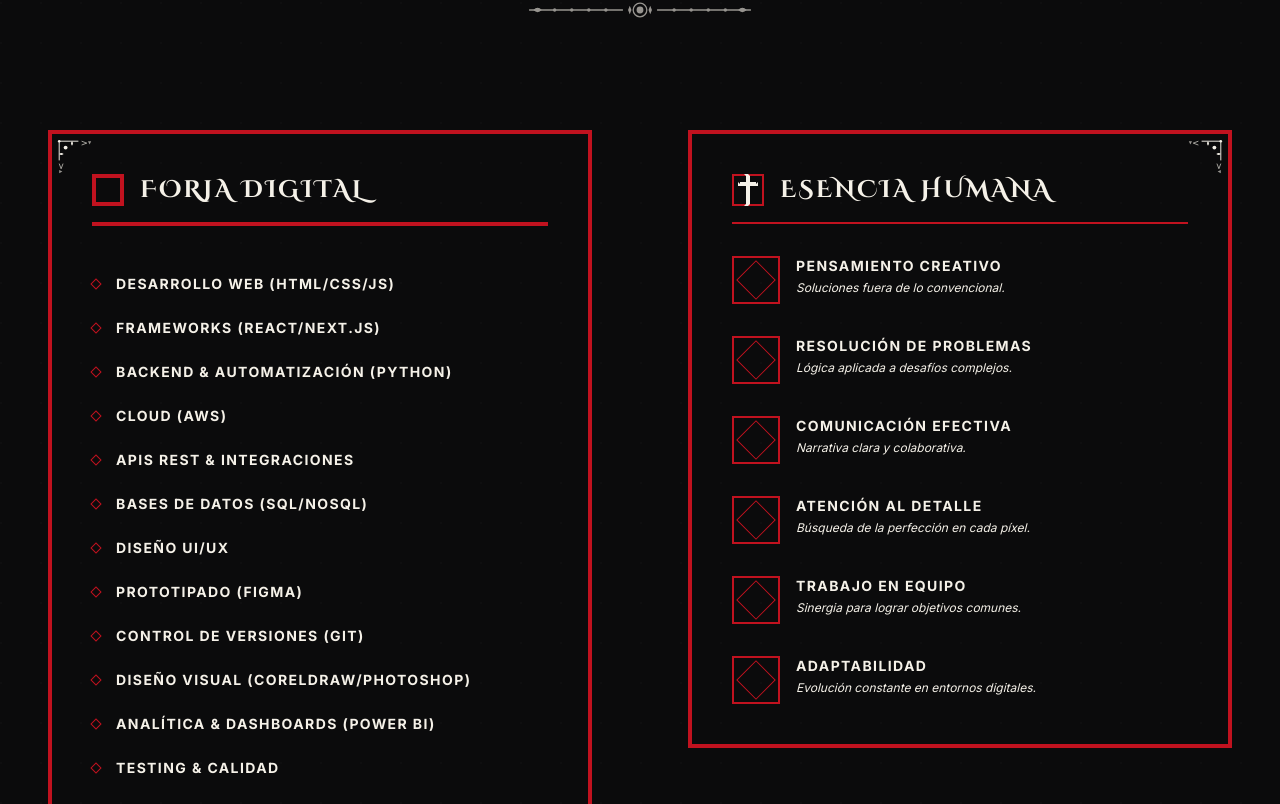
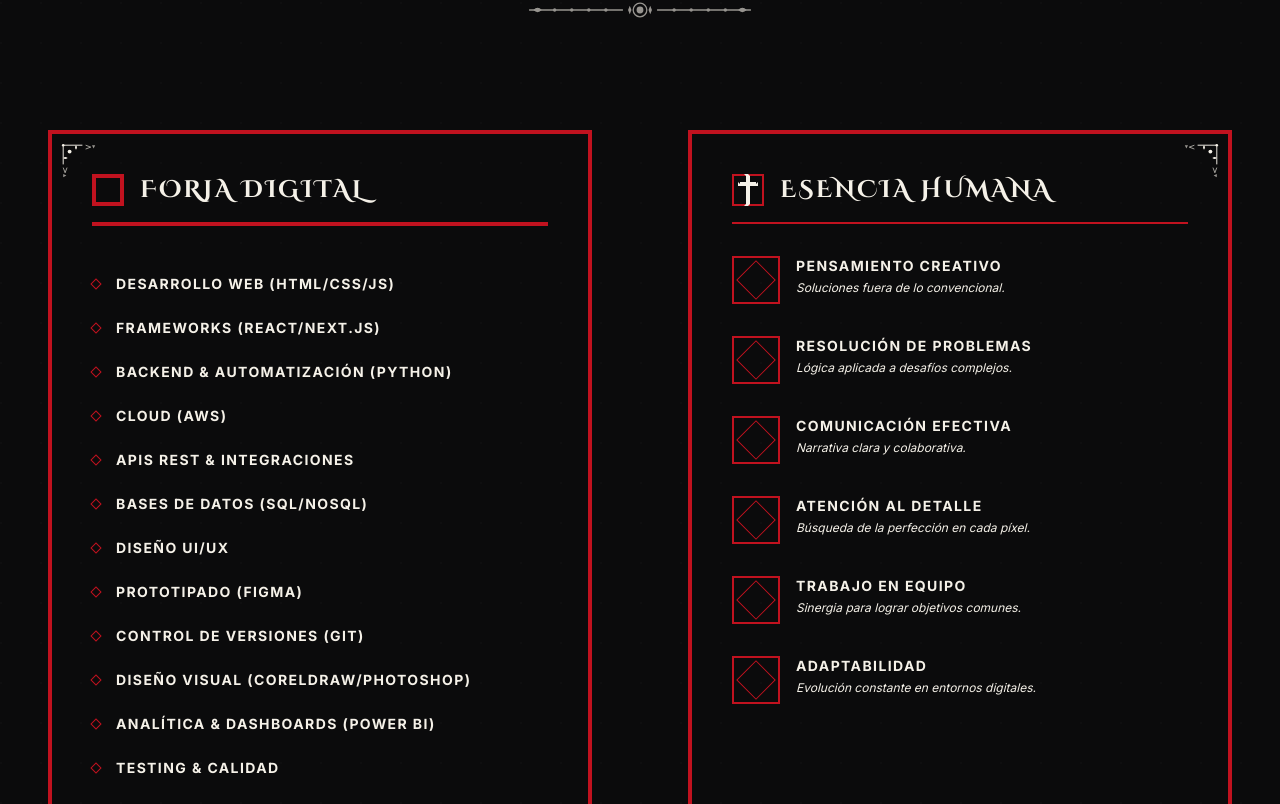
Before and after one commit to johanagaviria19/Personalportfoliowireframe, a React (Vite) app: page / in a window 1280 px wide. Shown: the part 5936-6740 px from the top of the page. Built offline with nearby package versions, Linux system fonts and the light colour scheme; a web font is replaced by a local one.

Commit message:
ui: align skills card ornaments

```diff
--- a/src/app/components/Skills.tsx
+++ b/src/app/components/Skills.tsx
@@ -29,10 +29,10 @@ export function Skills() {
         <div className="grid lg:grid-cols-2 gap-16 lg:gap-24">
           {/* Technical Skills - Left side */}
           <div className="relative">
-            <div className="space-y-8 border-4 border-primary bg-card/50 p-8 lg:p-10">
+            <div className="relative space-y-8 border-4 border-primary bg-card/50 p-8 lg:p-10">
               {/* Corner ornaments */}
               <CornerOrnament position="top-left" className="absolute top-2 left-2 text-primary w-10 h-10" />
-              <CornerOrnament position="bottom-right" className="absolute bottom-2 right-2 text-primary w-10 h-10" />
+              <CornerOrnament position="bottom-right" className="absolute -bottom-1 right-2 text-primary w-10 h-10" />
 
               <div className="flex items-center gap-4 pb-4 border-b-4 border-primary">
                 <div className="w-8 h-8 border-4 border-primary flex items-center justify-center">
@@ -90,10 +90,10 @@ export function Skills() {
 
           {/* Creative Skills - Right side */}
           <div className="relative">
-            <div className="space-y-8 border-4 border-primary/60 bg-card/30 p-8 lg:p-10">
+            <div className="relative lg:h-full space-y-8 border-4 border-primary/60 bg-card/30 p-8 lg:p-10">
               {/* Corner ornaments */}
               <CornerOrnament position="top-right" className="absolute top-2 right-2 text-primary w-10 h-10" />
-              <CornerOrnament position="bottom-left" className="absolute bottom-2 left-2 text-primary w-10 h-10" />
+              <CornerOrnament position="bottom-left" className="absolute -bottom-1 left-2 text-primary w-10 h-10" />
 
               <div className="flex items-center gap-4 pb-4 border-b-2 border-primary/40">
                 <div className="w-8 h-8 border-2 border-primary/60 flex items-center justify-center">
```
